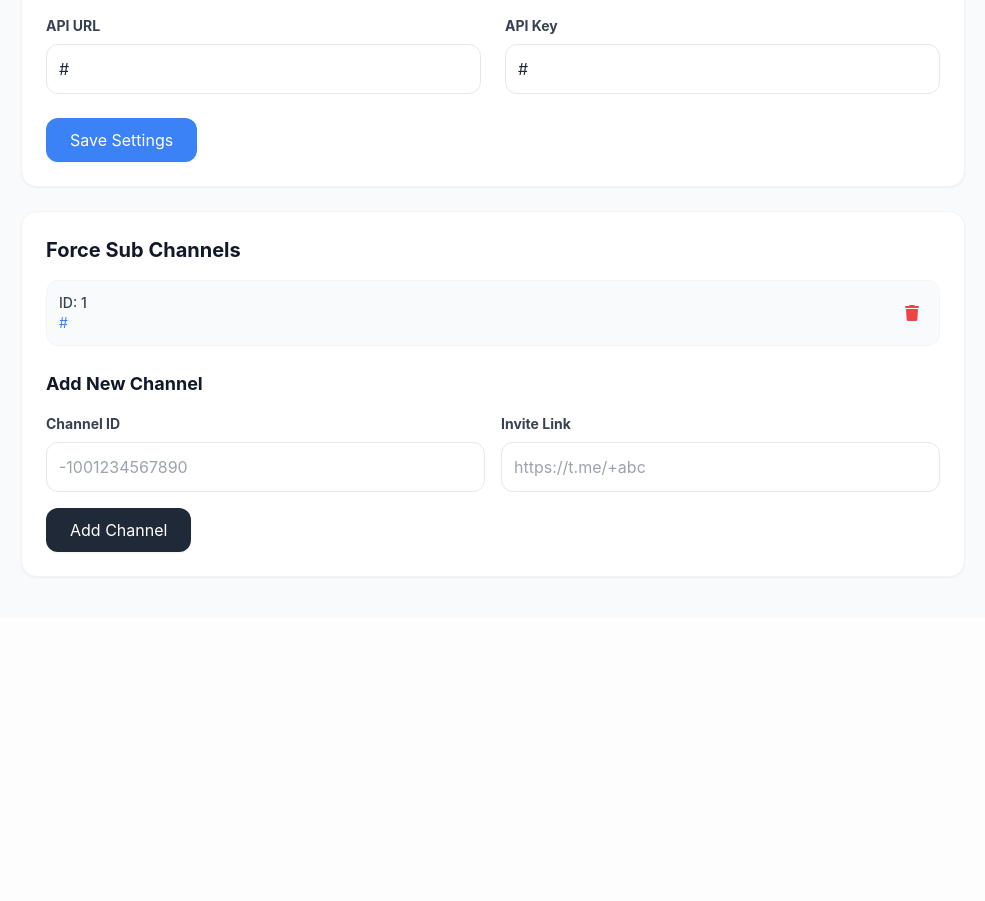
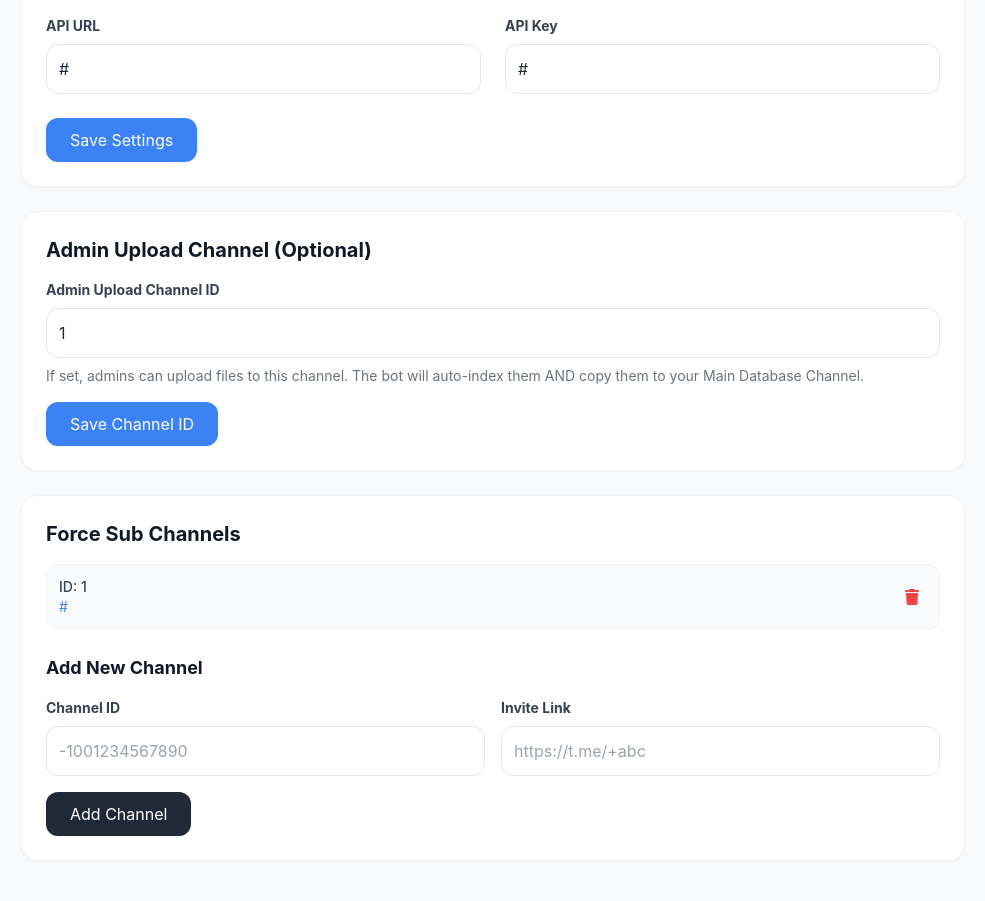
Before and after one commit to protoppertg/Best-telegram-file-share-bot, a FastAPI app: template app/templates/settings.html in a window 1280 px wide. Shown: the part 1755-2656 px from the top of the page, without its empty margins (275-1260 px from the left). Before the commit the page ends 2333 px from the top, so only its background shows below. Run offline with FastAPI, Linux system fonts and the light colour scheme; the template is opened without the code that fills it: most values are stand-ins (such as "Sample title", 1, 10 or a date in 2020); parts of the project's set-up code (start-up, migrations or seed data) failed here and were passed over; some libraries are stand-ins or nearby versions.

Commit message:
Update settings.html

```diff
--- a/app/templates/settings.html
+++ b/app/templates/settings.html
@@ -130,6 +130,25 @@
     </div>
 
     <div class="bg-white p-6 rounded-2xl shadow-sm border border-gray-100">
+        <h2 class="text-xl font-bold mb-4 text-gray-900">Admin Upload Channel (Optional)</h2>
+        <form method="POST" action="/admin/settings" class="space-y-4">
+            <div>
+                <label class="block text-gray-700 text-sm font-bold mb-2">Admin Upload Channel ID</label>
+                <input type="text" name="admin_upload_channel_id" value="{{ admin_upload_channel_id }}" class="w-full border border-gray-200 p-3 rounded-xl focus:outline-none focus:ring-2 focus:ring-blue-500 transition" placeholder="-1001234567890">
+                <p class="text-gray-500 text-sm mt-2">If set, admins can upload files to this channel. The bot will auto-index them AND copy them to your Main Database Channel.</p>
+            </div>
+            <!-- Hidden inputs to retain other settings on submit -->
+            <input type="hidden" name="search_enabled" value="{% if search_enabled %}on{% endif %}">
+            <input type="hidden" name="auto_delete_enabled" value="{% if ad_enabled %}on{% endif %}">
+            <input type="hidden" name="protect_forwarding" value="{% if protect_forwarding %}on{% endif %}">
+            <input type="hidden" name="premium_enabled" value="{% if premium_enabled %}on{% endif %}">
+            <input type="hidden" name="shortlink_enabled" value="{% if shortlink_enabled %}on{% endif %}">
+            <input type="hidden" name="ai_study_buddy_enabled" value="{% if ai_study_buddy_enabled %}on{% endif %}">
+            <button type="submit" class="bg-blue-500 text-white px-6 py-2.5 rounded-xl hover:bg-blue-600 transition shadow-sm">Save Channel ID</button>
+        </form>
+    </div>
+
+    <div class="bg-white p-6 rounded-2xl shadow-sm border border-gray-100">
         <h2 class="text-xl font-bold mb-4 text-gray-900">Force Sub Channels</h2>
         {% if channels %}
         <div class="mb-6 space-y-2">
```
